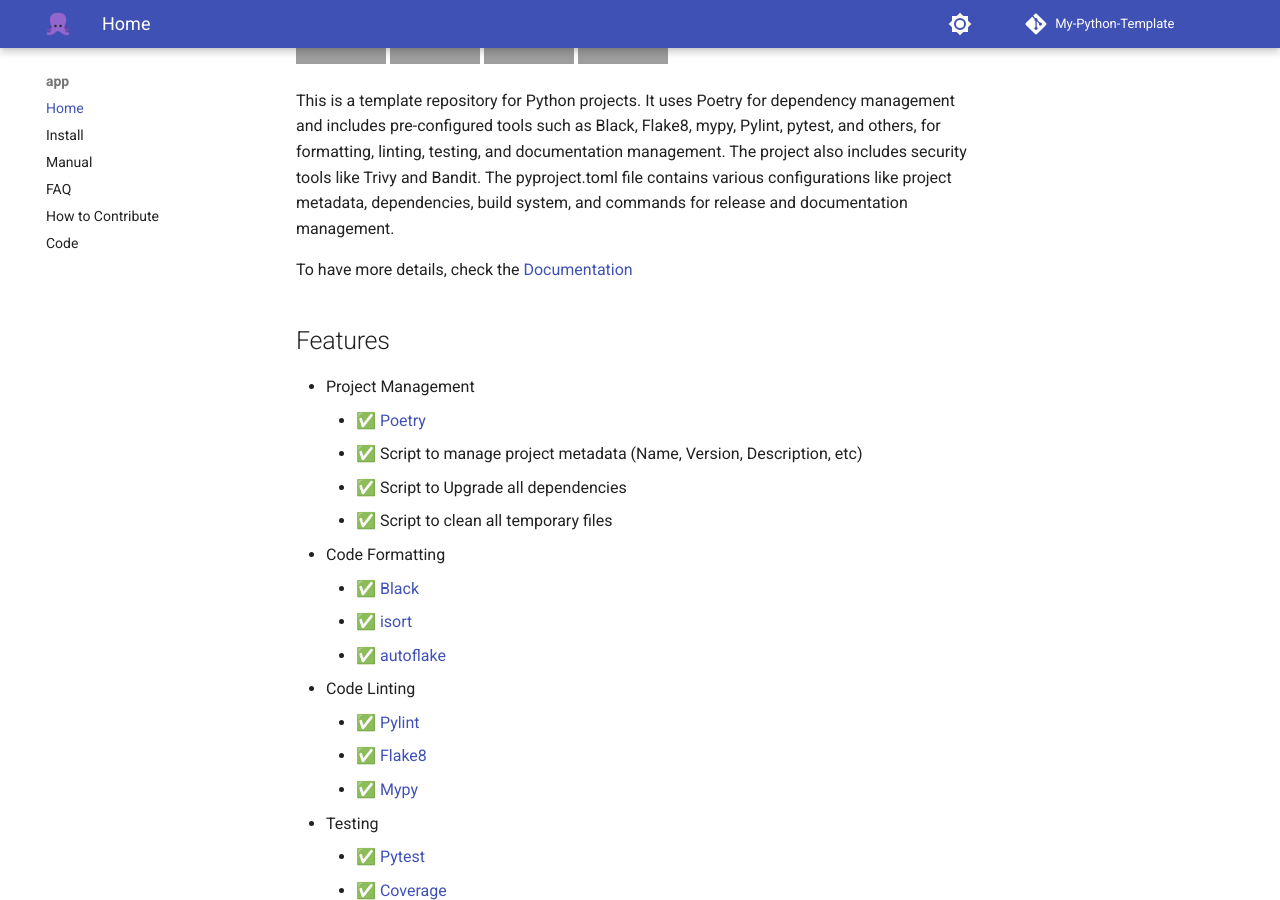
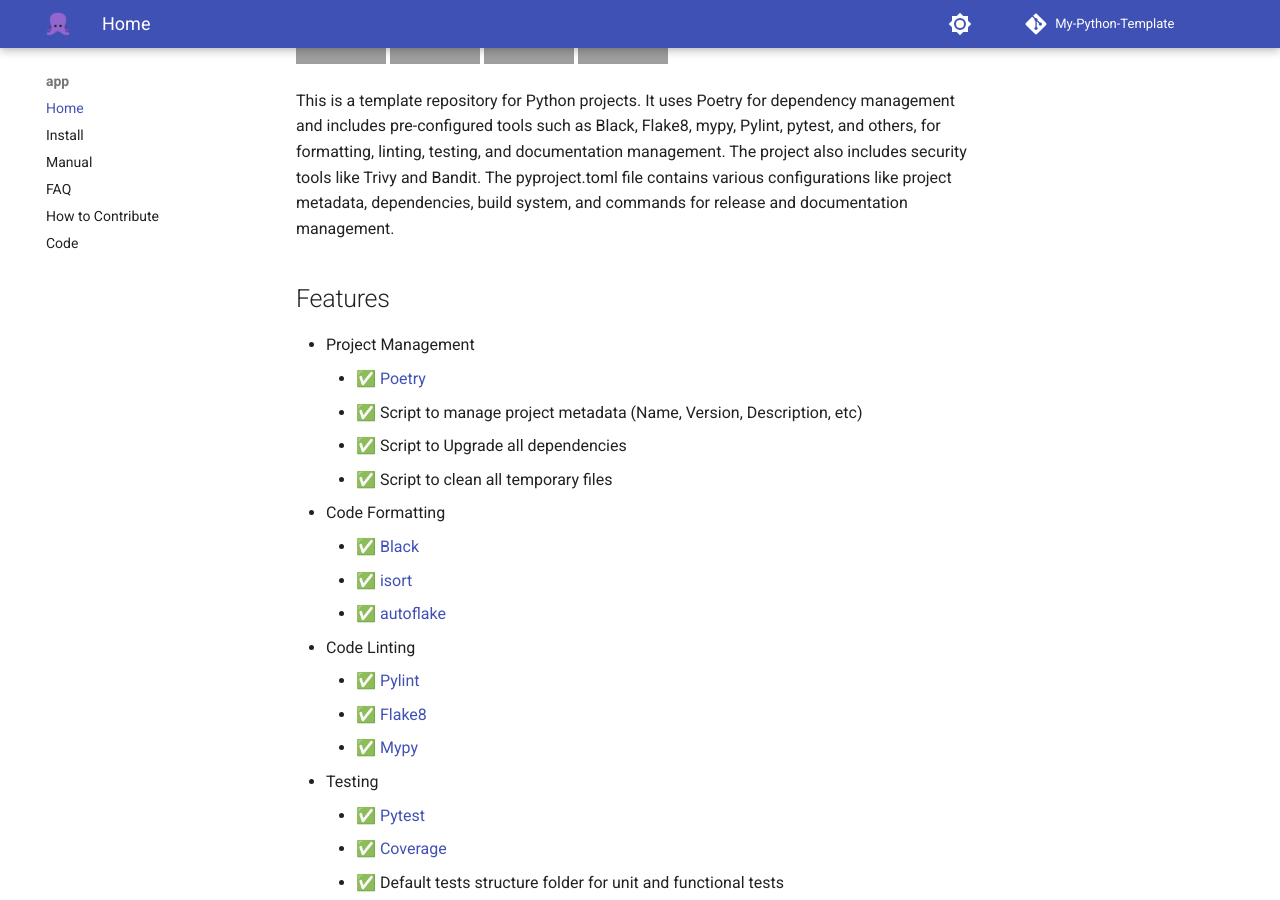
Before and after one commit to brunobotelhobr/My-Template-Python, an MkDocs documentation site: the page built from docs/index.md, in a window 1280 px wide and 900 px high, scrolled down 393 px. Built offline with MkDocs 1.6.1 and Material for MkDocs 9.7.7, drawn with Linux system fonts in a browser that asks for light colours; comment, search, counter and statistics services are not loaded; the version menu is left out; grey boxes are pictures that could not be loaded.

Commit message:
Task: Update Documentation

```diff
--- a/docs/index.md
+++ b/docs/index.md
@@ -12,8 +12,6 @@
 It uses Poetry for dependency management and includes pre-configured tools such as Black, Flake8, mypy, Pylint, pytest, and others, for formatting, linting, testing, and documentation management.
 The project also includes security tools like Trivy and Bandit.
 The pyproject.toml file contains various configurations like project metadata, dependencies, build system, and commands for release and documentation management.
-
-To have more details, check the [Documentation](https://brunobotelhobr.github.io/My-Template-Python/)
 
 ## Features
 - Project Management
```
